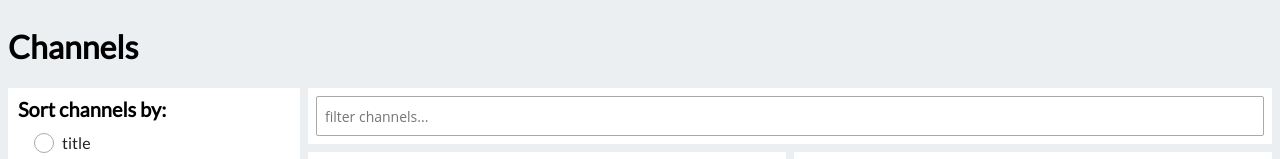
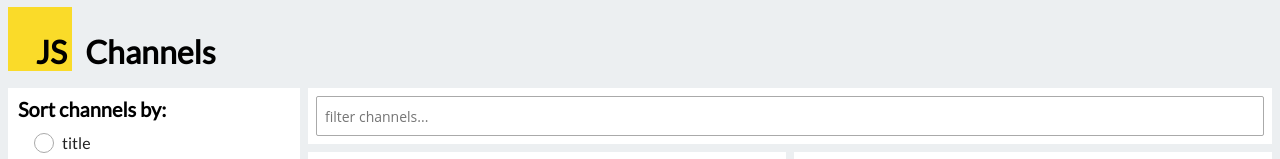
Before and after one commit to freefrogs/JS_Channels, a website: page static/index.html in a window 1280 px wide. Shown: the top 159 px of the page. Drawn offline with Linux system fonts and the light colour scheme.

Commit message:
Add JS logo to header

```diff
--- a/static/index.html
+++ b/static/index.html
@@ -7,7 +7,7 @@
     </head>
     <body class="wrapper">
         <header class="wrapper__header">
-            <h1 class="header"><span class="header__js-logo"></span> Channels</h1>
+            <h1 class="header"><span class="header__js-logo">JS</span> Channels</h1>
         </header>
         <main class="wrapper__main js-content">
         </main>
--- a/static/vendor.css
+++ b/static/vendor.css
@@ -8,6 +8,7 @@
   --button_bg: #ff5a00;
   --button_active: #ff9c66;
   --button_focus: #ff7b33;
+  --js_logo: #fadb29;
 }
 
 * {
@@ -27,7 +28,7 @@ body {
 
 h1 {
   font-size: 2em;
-  margin: 0.67em 0;
+  margin: calc(0.67em + 5px) 0 0.67em;
 }
 
 b,
@@ -251,6 +252,28 @@ button:-moz-focusring {
   order: 2;
 }
 
+.header__js-logo {
+  display: inline-block;
+  width: 64px;
+  height: 37px;
+  background-color: var(--js_logo);
+  padding-right: 5px;
+  padding-bottom: 5px;
+  text-align: right;
+  margin-right: 7px;
+  position: relative;
+}
+
+.header__js-logo::after {
+  content: '';
+  background-color: var(--js_logo);
+  width: 64px;
+  height: 27px;
+  position: absolute;
+  top: -27px;
+  left: 0;
+}
+
 .wrapper__main {
   order: 3;
   padding-top: 8px;
```
